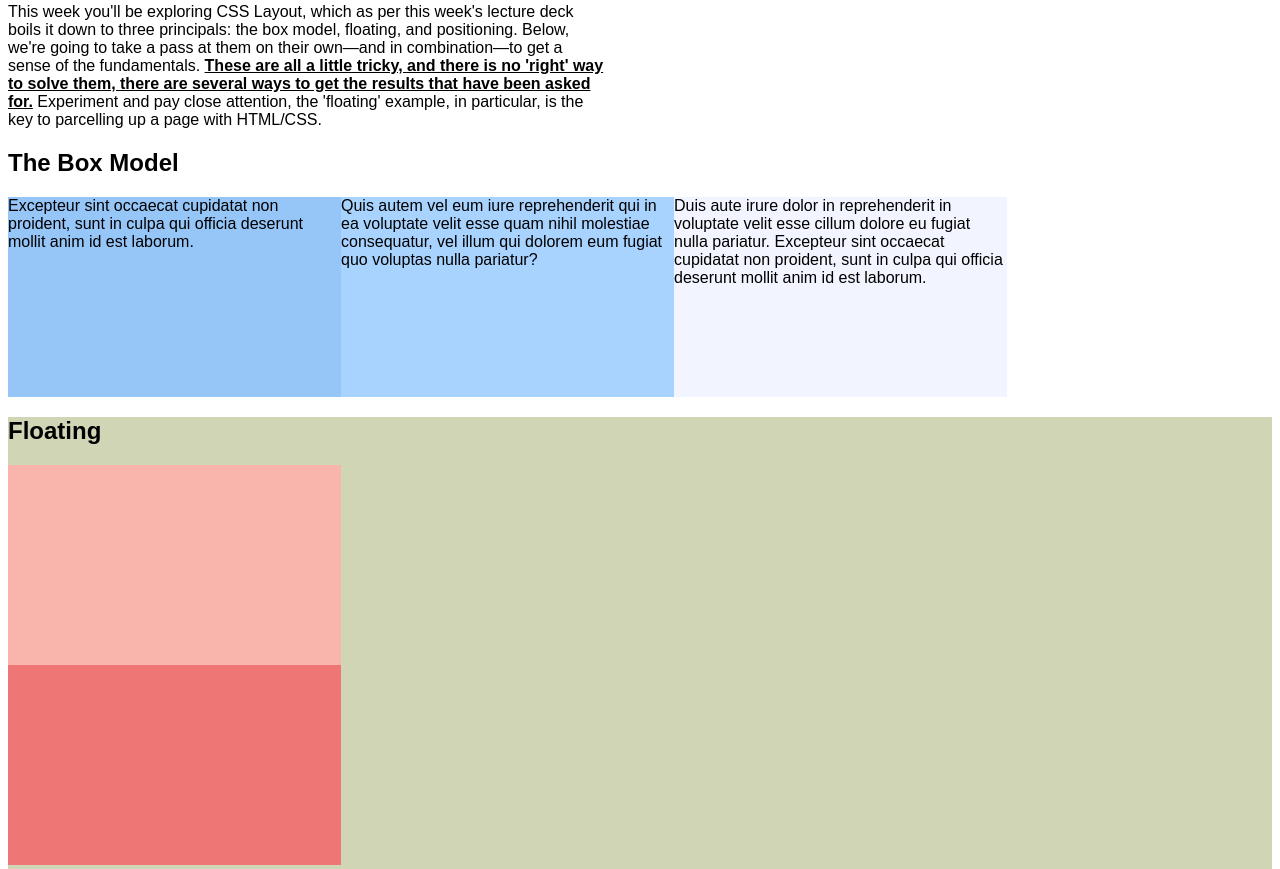
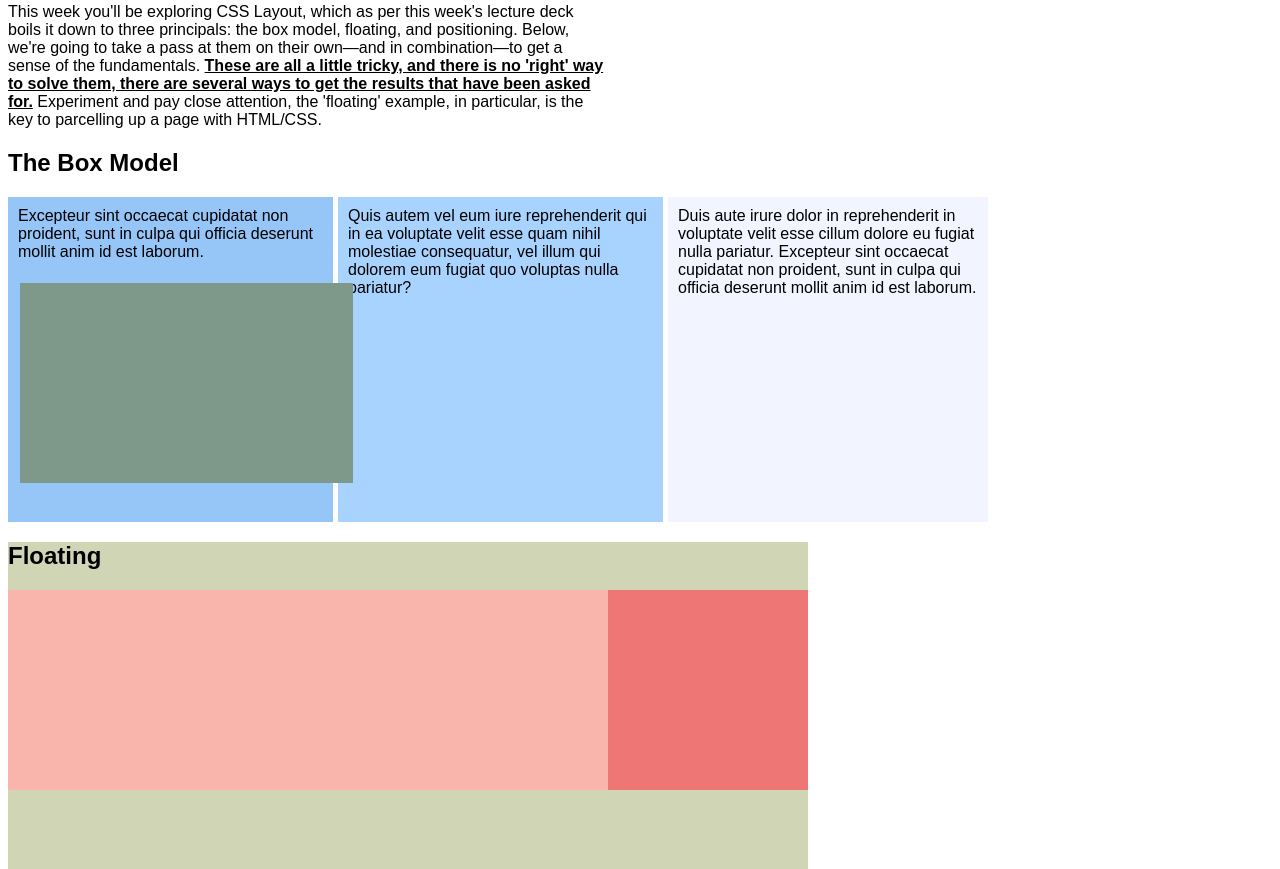
Before and after one commit to JowanJomon/Exercise-5, a plain HTML site: page index.html in a window 1280 px wide. Shown: the part 77-946 px from the top of the page. Drawn offline with Linux system fonts and the light colour scheme.

Commit message:
Update index.html
Fixed Padding and Margin on Elements

```diff
--- a/index.html
+++ b/index.html
@@ -1,8 +1,9 @@
 <!DOCTYPE html>
 <html lang="en-ca">
   <head>
-    <title>Exercise 5: CSS Layout</title>
-    <meta charset="utf-8">
+    <meta charset="UTF-8" />
+    <title>Weekly Exercise 5</title>
+    <!--Created by Jowan Manjooran Jomon on 23 October 2024-->
   </head>
   <style>
     body {
@@ -25,48 +26,56 @@
     }
 
     #blockA {
-      background-color: #96C5F7;
-      width: 333px;
-      height: 200px;
+      background-color: #96c5f7;
+      width: 305px;
+      height: 305px;
       display: inline;
       float: left;
+      padding: 10px;
     }
 
     #blockB {
-      background-color: #A9D3FF;
-      width: 333px;
-      height: 200px;
+      background-color: #a9d3ff;
+      width: 305px;
+      height: 305px;
       display: inline;
       float: left;
+      padding: 10px;
+      margin-left: 5px;
+      margin-right: 5px;
     }
 
     #blockC {
-      background-color: #F2F4FF;
-      width: 333px;
-      height: 200px;
+      background-color: #f2f4ff;
+      width: 300px;
+      height: 305px;
       display: inline;
       float: left;
+      padding: 10px;
+      border: 5px;
     }
 
     /* Floating */
 
     #container2 {
-      width: 100%;
+      width: 800px;
       height: 500px;
-      background-color: #D0D6B5;
+      background-color: #d0d6b5;
       clear: both;
     }
 
     #blockD {
-      width: 333px;
+      width: 75%;
       height: 200px;
-      background-color: #F9B5AC;
+      background-color: #f9b5ac;
+      float: left;
     }
 
     #blockE {
-      width: 333px;
+      width: 25%;
       height: 200px;
-      background-color: #EE7674;
+      background-color: #ee7674;
+      float: right;
     }
 
     /* Positioning */
@@ -74,7 +83,7 @@
     #container3 {
       width: 1000px;
       height: 500px;
-      background-color: #2DE1C2;
+      background-color: #2de1c2;
       clear: both;
       position: relative;
       top: 20px;
@@ -83,53 +92,73 @@
     #blockG {
       width: 333px;
       height: 200px;
-      background-color: #7FBEAB;
+      background-color: #7fbeab;
+      float: left;
+      position: relative;
+      top: 50px;
+      left: 50px;
     }
 
     #blockH {
       width: 333px;
       height: 200px;
-      background-color: #7E998A;
+      background-color: #7e998a;
+      float: left;
+      position: fixed;
+      top: 360px;
+      left: 20px;
     }
   </style>
 
   <body>
-
     <h1>Exercise 5: CSS Layout</h1>
-    <p>This week you'll be exploring CSS Layout, which as per this week's lecture deck boils it down to three principals: the box model, floating, and positioning. Below, we're going to take a pass at them on their own&mdash;and in combination&mdash;to get a sense of the fundamentals. <strong><u>These are all a little tricky, and there is no 'right' way to solve them, there are several ways to get the results that have been asked for.</u></strong> Experiment and pay close attention, the 'floating' example, in particular, is the key to parcelling up a page with HTML/CSS.</p>
+    <p>
+      This week you'll be exploring CSS Layout, which as per this week's lecture
+      deck boils it down to three principals: the box model, floating, and
+      positioning. Below, we're going to take a pass at them on their
+      own&mdash;and in combination&mdash;to get a sense of the fundamentals.
+      <strong
+        ><u
+          >These are all a little tricky, and there is no 'right' way to solve
+          them, there are several ways to get the results that have been asked
+          for.</u
+        ></strong
+      >
+      Experiment and pay close attention, the 'floating' example, in particular,
+      is the key to parcelling up a page with HTML/CSS.
+    </p>
 
     <!--Note how each of the solid coloured boxes we are working with this week are named with a custom ID. See the HTML ID tutorail on w3schools if this is new to you: https://www.w3schools.com/html/html_id.asp -->
 
     <div id="container1">
       <h2>The Box Model</h2>
       <div id="blockA">
-        Excepteur sint occaecat cupidatat non proident, sunt in culpa qui officia deserunt mollit anim id est laborum.
+        Excepteur sint occaecat cupidatat non proident, sunt in culpa qui
+        officia deserunt mollit anim id est laborum.
       </div>
       <div id="blockB">
-        Quis autem vel eum iure reprehenderit qui in ea voluptate velit esse quam nihil molestiae consequatur, vel illum qui dolorem eum fugiat quo voluptas nulla pariatur?
+        Quis autem vel eum iure reprehenderit qui in ea voluptate velit esse
+        quam nihil molestiae consequatur, vel illum qui dolorem eum fugiat quo
+        voluptas nulla pariatur?
       </div>
       <div id="blockC">
-        Duis aute irure dolor in reprehenderit in voluptate velit esse cillum dolore eu fugiat nulla pariatur. Excepteur sint occaecat cupidatat non proident, sunt in culpa qui officia deserunt mollit anim id est laborum.
+        Duis aute irure dolor in reprehenderit in voluptate velit esse cillum
+        dolore eu fugiat nulla pariatur. Excepteur sint occaecat cupidatat non
+        proident, sunt in culpa qui officia deserunt mollit anim id est laborum.
       </div>
     </div>
 
     <div id="container2">
       <h2>Floating</h2>
-      <div id="blockD">
-      </div>
-      <div id="blockE">
-      </div>
+      <div id="blockD"></div>
+      <div id="blockE"></div>
     </div>
 
     <div id="container3">
       <h2>Positioning</h2>
-      <div id="blockG">
-      </div>
-      <div id="blockH">
-      </div>
-      <div id="blockI">
-      </div>
+      <div id="blockG"></div>
+      <div id="blockH"></div>
+      <div id="blockI"></div>
     </div>
-
   </body>
 </html>
```
